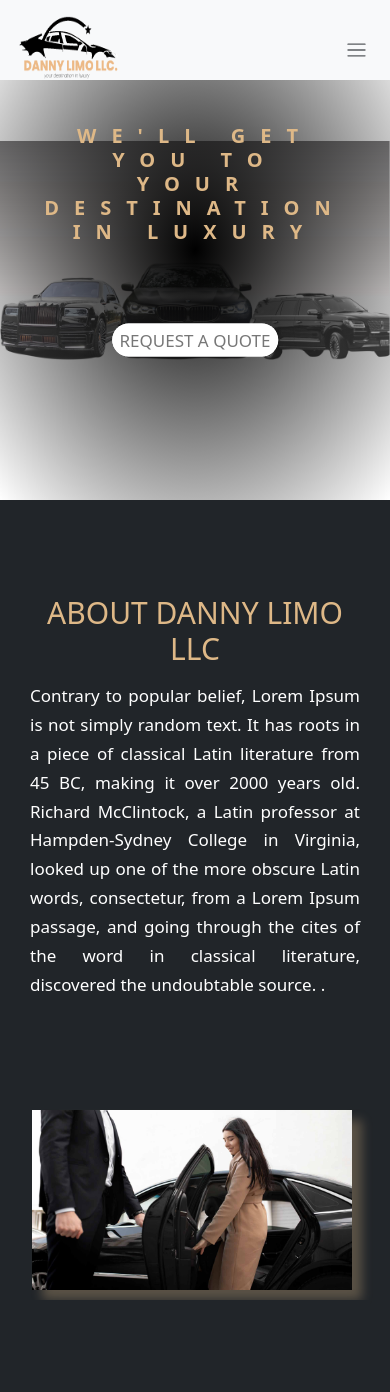
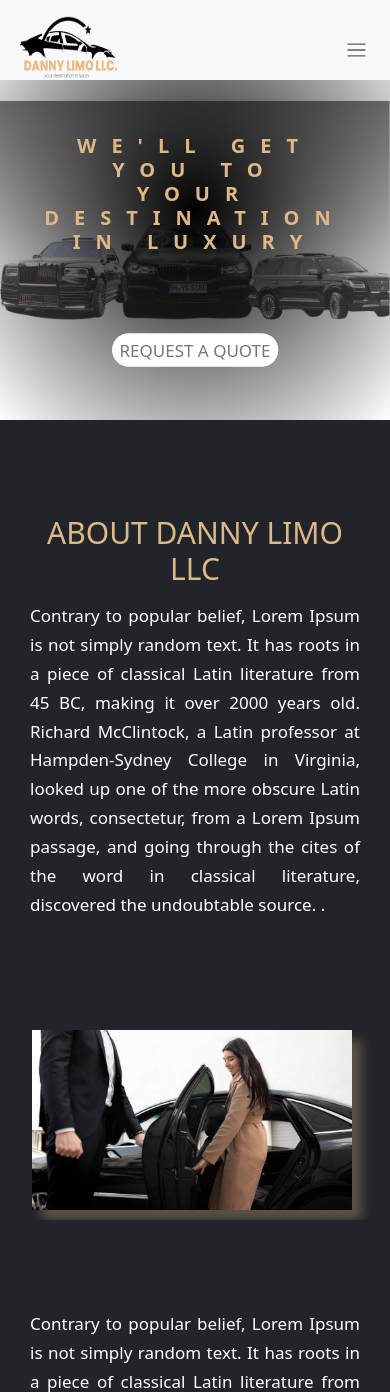
Before and after one commit to tsbproject/Danny-Limo, a PHP site: page / in a window 390 px wide. Shown: the top 1392 px of the page. Run offline with PHP 8.4, Linux system fonts and the light colour scheme.

Commit message:
[committed]

```diff
--- a/css/style.css
+++ b/css/style.css
@@ -114,7 +114,7 @@ body {
   .section-about--img {
     width: 27rem; } }
 
-@media (max-width: 576px) and (max-width: 476px) {
+@media (max-width: 576px) and (max-width: 468px) {
   .section-about--img {
     width: 32rem;
     margin-left: 0.2rem;
@@ -296,7 +296,7 @@ body {
 
 @media (max-width: 768px) and (max-width: 768px) {
   .home__text-box {
-    margin-top: 8rem; } }
+    margin-top: 13rem; } }
 
 #section1 {
   height: 100rem;
@@ -308,13 +308,12 @@ body {
 
 @media (max-width: 576px) and (max-width: 576px) {
   #section1 {
-    height: 10rem;
-    background-size: contain;
-    background-position: center; } }
+    height: 60rem;
+    background-size: cover; } }
 
 @media (max-width: 768px) and (max-width: 768px) {
   #section1 {
-    height: 50rem;
+    height: 42rem;
     background-size: contain;
     background-position: center; } }
 
--- a/sass/abstract/_mixins.scss
+++ b/sass/abstract/_mixins.scss
@@ -1,8 +1,8 @@
 
 
 
-  @mixin for-phone-only {
-    @media (max-width: 476px) { @content; }
+  @mixin for-small-phone-only {
+    @media (max-width: 468px) { @content; }
   }
 
   @mixin for-phone-only {
--- a/sass/base/_typography.scss
+++ b/sass/base/_typography.scss
@@ -131,11 +131,12 @@ body {
           @media (max-width: 768px) {
             width: 27rem;
 
+
           }
         }
 
         @include for-phone-only {
-          @media (max-width: 476px) {
+          @media (max-width: 468px) {
             width: 32rem;
             margin-left: 0.2rem;
             margin-top: 2rem;
--- a/sass/layout/_header.scss
+++ b/sass/layout/_header.scss
@@ -37,7 +37,7 @@
 
         @include for-tablet-portrait-up {
             @media (max-width: 768px) {
-              margin-top: 8rem;
+              margin-top: 13rem;
             }
           }
 
--- a/sass/pages/_home.scss
+++ b/sass/pages/_home.scss
@@ -13,11 +13,13 @@
 
 
 
+
+
       @include for-phone-only {
         @media (max-width: 576px) {
-            height: 10rem;
-            background-size: contain;
-           background-position: center;
+            height: 60rem;
+            background-size: cover
+
 
 
 
@@ -27,7 +29,7 @@
 
       @include for-tablet-portrait-up {
         @media (max-width: 768px) {
-            height: 50rem;
+            height: 42rem;
             background-size: contain;
            background-position: center;
 
```
